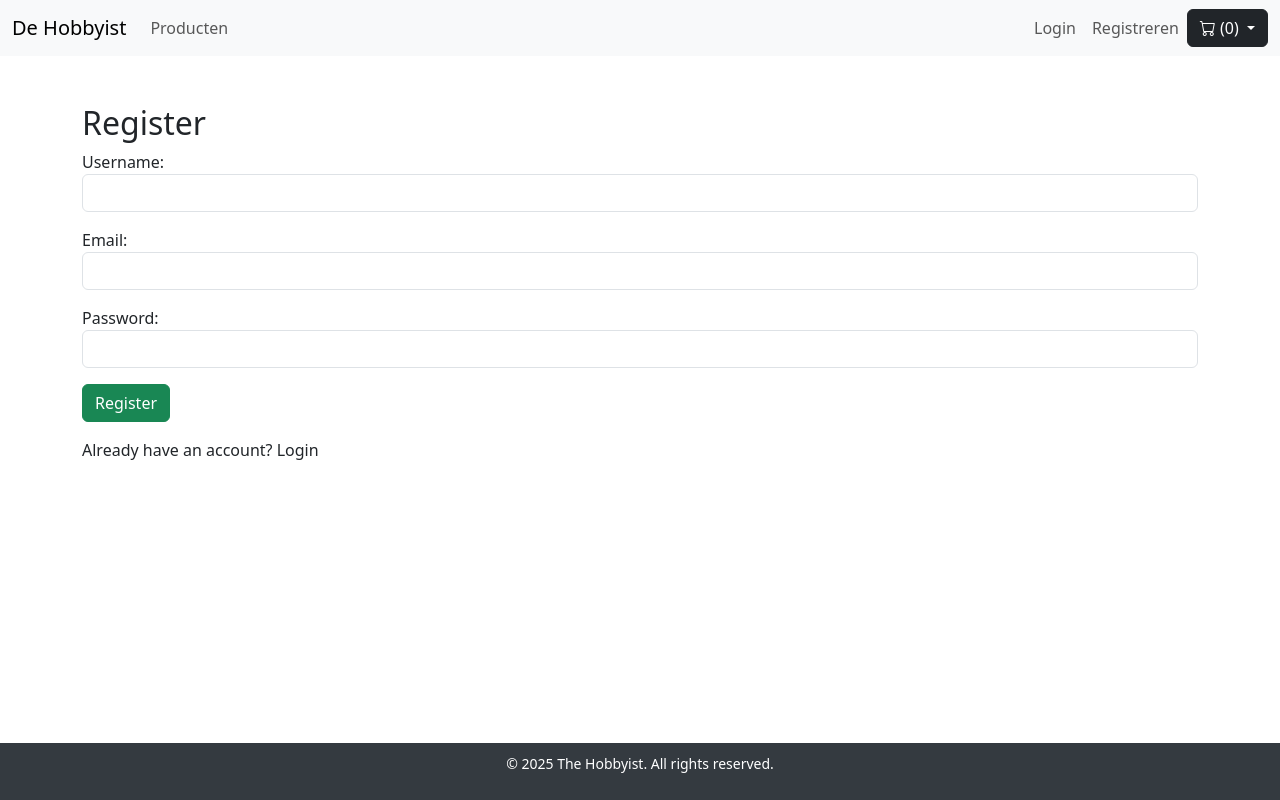
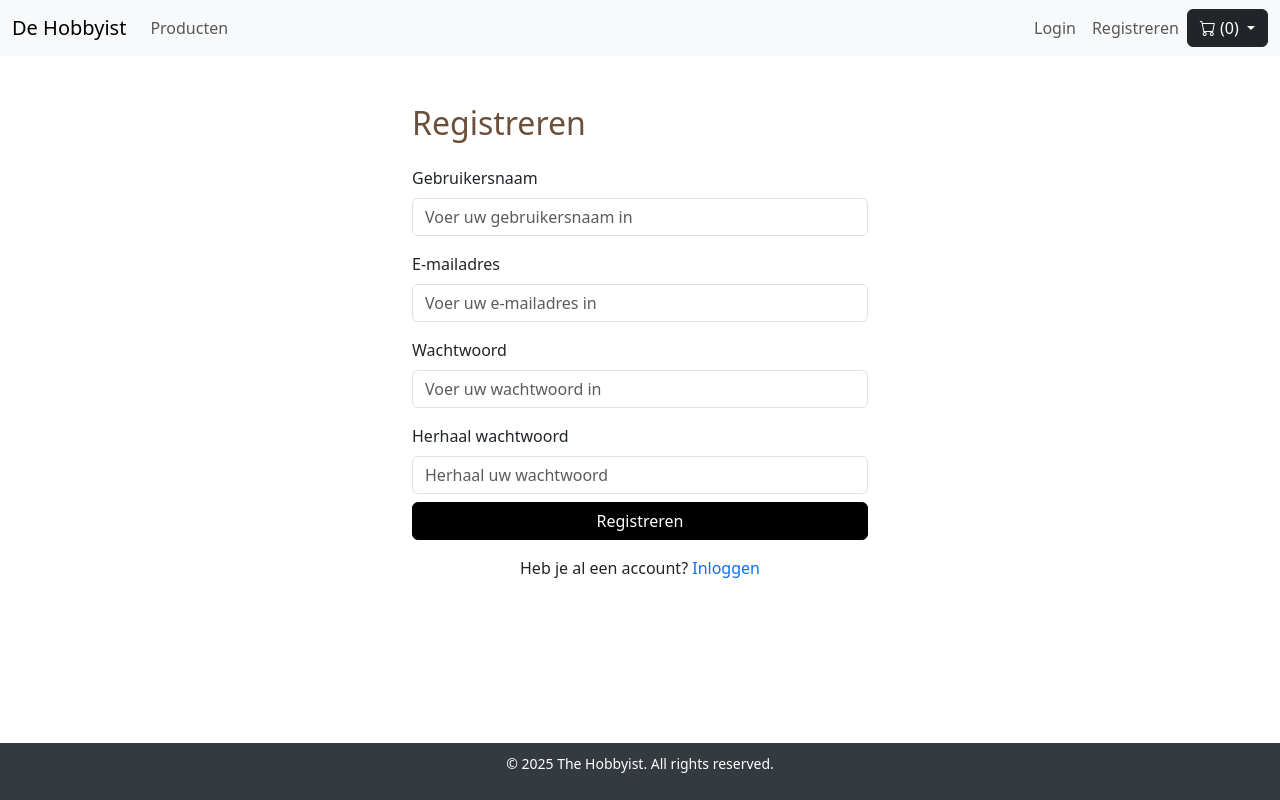
Before and after one commit to NoahElstgeest/deHobbyist, an Angular app in the folder Front-end/deHobbyist-front/: page /register in a window 1280 px wide. Built offline with nearby package versions, Linux system fonts and the light colour scheme.

Commit message:
FEAT: Styling as well as registering users now works as well as the link to take you to the login page now works.

```diff
--- a/Front-end/deHobbyist-front/src/app/register/register.component.html
+++ b/Front-end/deHobbyist-front/src/app/register/register.component.html
@@ -1,29 +1,50 @@
-<div class="container mt-5">
-  <h2>Register</h2>
+<div class="container mt-5" style="max-width: 480px;">
+  <h2 class="text-brown mb-4">Registreren</h2>
 
-  <div *ngIf="errorMessage" class="alert alert-danger">
+  <div *ngIf="errorMessage" class="alert alert-danger mb-3">
     {{ errorMessage }}
   </div>
 
-  <div *ngIf="successMessage" class="alert alert-success">
+  <div *ngIf="successMessage" class="alert alert-success mb-3">
     {{ successMessage }}
   </div>
 
   <div class="mb-3">
-    <label>Username:</label>
-    <input [(ngModel)]="username" class="form-control" />
+    <label class="form-label">Gebruikersnaam</label>
+    <input [(ngModel)]="username" class="form-control" placeholder="Voer uw gebruikersnaam in" />
   </div>
 
   <div class="mb-3">
-    <label>Email:</label>
-    <input [(ngModel)]="email" class="form-control" />
+    <label class="form-label">E-mailadres</label>
+    <input type="email" [(ngModel)]="email" class="form-control" placeholder="Voer uw e-mailadres in" />
   </div>
 
   <div class="mb-3">
-    <label>Password:</label>
-    <input type="password" [(ngModel)]="password" class="form-control" />
+    <label class="form-label">Wachtwoord</label>
+    <input type="password" [(ngModel)]="password" class="form-control" placeholder="Voer uw wachtwoord in" />
   </div>
 
-  <button class="btn btn-success" (click)="register()">Register</button>
-  <p class="mt-3">Already have an account? <a routerLink="/login">Login</a></p>
+  <div class="mb-2">
+    <label class="form-label">Herhaal wachtwoord</label>
+    <input
+      type="password"
+      [(ngModel)]="confirmPassword"
+      class="form-control"
+      placeholder="Herhaal uw wachtwoord"
+      required />
+  </div>
+
+  <div *ngIf="password && confirmPassword && password !== confirmPassword" class="text-danger small mb-3">
+    Wachtwoorden komen niet overeen.
+  </div>
+
+  <button class="btn btn-dark w-100" (click)="register()">Registreren</button>
+
+  <p class="mt-3 mb-0 text-center">
+    Heb je al een account?
+    <a [routerLink]="['/login']"
+       class="link-offset-2 link-underline link-underline-opacity-0 link-underline-opacity-75-hover">
+      Inloggen
+    </a>
+  </p>
 </div>
--- a/Front-end/deHobbyist-front/src/app/register/register.component.scss
+++ b/Front-end/deHobbyist-front/src/app/register/register.component.scss
@@ -0,0 +1,10 @@
+.text-brown { color: #6b4f3a !important; }
+
+.btn-dark {
+  background-color: #000;
+  border-color: #000;
+}
+.btn-dark:hover {
+  background-color: #222;
+  border-color: #222;
+}
--- a/Front-end/deHobbyist-front/src/app/register/register.component.ts
+++ b/Front-end/deHobbyist-front/src/app/register/register.component.ts
@@ -1,12 +1,12 @@
 import { Component } from '@angular/core';
 import {ApiService} from '../api.service';
-import {Router} from '@angular/router';
+import {Router, RouterLink} from '@angular/router';
 import {CommonModule} from '@angular/common';
 import {FormsModule} from '@angular/forms';
 
 @Component({
   selector: 'app-register',
-  imports: [CommonModule, FormsModule],
+  imports: [CommonModule, FormsModule, RouterLink],
   templateUrl: './register.component.html',
   styleUrl: './register.component.scss'
 })
@@ -14,18 +14,31 @@ export class RegisterComponent {
   username: string = '';
   email: string = '';
   password: string = '';
+  confirmPassword: string = '';
   errorMessage: string = '';
   successMessage: string = '';
 
   constructor(private apiService: ApiService, private router: Router) {}
 
   register(): void {
+    if (this.password !== this.confirmPassword) {
+      this.errorMessage = 'Wachtwoorden komen niet overeen.';
+      this.successMessage = '';
+      return;
+    }
+
+    if (!this.username || !this.email || !this.password) {
+      this.errorMessage = 'Vul alle velden in.';
+      this.successMessage = '';
+      return;
+    }
+
     this.apiService.register(this.username, this.email, this.password).subscribe({
       next: () => {
-        this.successMessage = 'Registration successful! Redirecting to login...';
+        this.successMessage = 'Registratie successvol! We leiden je nu om...';
         setTimeout(() => this.router.navigate(['/login']), 2000);
       },
-      error: () => this.errorMessage = 'Registration failed. Try again.'
+      error: () => this.errorMessage = 'Registratie gefaald. Probeer later opnieuw.'
     });
   }
 }
```
